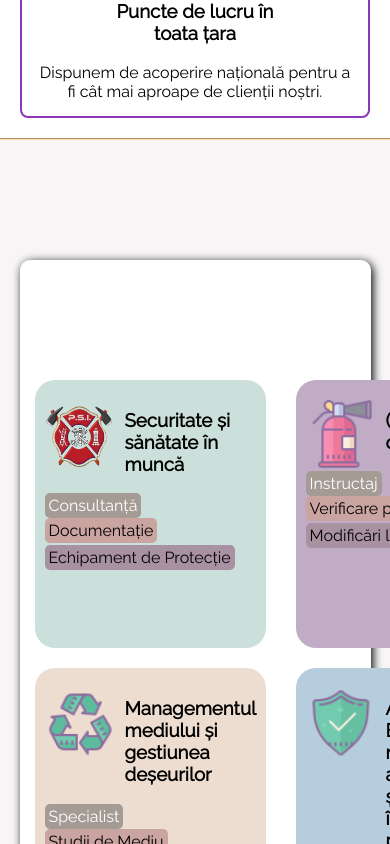
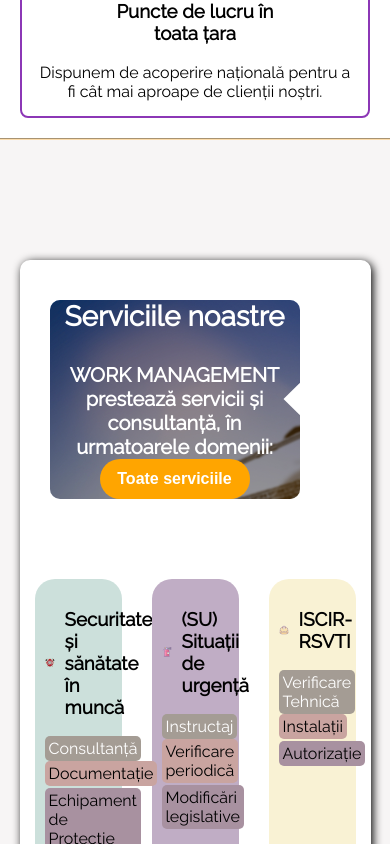
Before and after one commit to bmarcu13/work-management-website, a React (Create React App) app: page / in a window 390 px wide. Shown: the part 1460-2304 px from the top of the page. Built offline with nearby package versions, Linux system fonts and the light colour scheme.

Commit message:
Fixed image responsiveness

```diff
--- a/src/Components/ServicesMainPage/ServicesMainPage.css
+++ b/src/Components/ServicesMainPage/ServicesMainPage.css
@@ -1,6 +1,6 @@
 .services-page-container {
     width: 100%;
-    height: calc(100vh);
+    min-height: calc(100vh);
     padding-top: 120px;
     background: #f7f5f5;
     border-top: 2px groove rgb(252, 220, 171);
@@ -11,7 +11,6 @@
     display: flex;
     flex-direction: row;
     height: 90%;
-    max-height: 700px;
     max-width: 1200px;
     width: 90%;
     background-color: white;
@@ -49,7 +48,8 @@
 .cards-container .card-section {
     flex: 2;
     display: grid;
-    grid-template-columns: repeat(3, 1fr);
+    grid-template-columns: repeat(3, minmax(10px, 1fr));
+    grid-auto-rows: 1fr;
     margin-top: 40px;
     margin-bottom: 40px;
     row-gap: 20px;
@@ -63,6 +63,7 @@
     border-radius: 20px;
     padding: 10px;
     flex: 1;
+    min-height: 250px;
 }
 
 .card-section .card-wrapper:hover {
@@ -85,8 +86,18 @@
     cursor: pointer;
     border: 2px solid black;
 }
+@media screen and (max-width: 1150px) and (min-width: 920px) {
+    .cards-container .card-section {
+        flex: 2;
+        display: grid;
+        grid-template-columns: repeat(2, minmax(10px, 1fr));
+        margin-top: 40px;
+        margin-bottom: 40px;
+        row-gap: 20px;
+    }
+}
 
-@media (max-width: 780px) {
+@media (max-width: 920px) {
     .services-page-container .cards-container {
         display: flex;
         flex-direction: column;
@@ -94,6 +105,6 @@
 
     .cards-container .card-section {
         display: grid;
-        grid-template-rows: repeat(2, 1fr);
+        grid-template-rows: repeat(2, minmax(10px, 1fr));
     }
 }
--- a/src/Components/ServicesMainPage/ServicesMainPage.js
+++ b/src/Components/ServicesMainPage/ServicesMainPage.js
@@ -100,11 +100,30 @@
                     height: "fit-content",
                 }}
             >
-                <img
-                    src={cardData.card_icon}
-                    style={{ width: "70px", height: "70px", marginTop: "10px" }}
-                ></img>
-                <h3 style={{ marginLeft: "10px" }}>{cardData.name}</h3>
+                <div
+                    style={{
+                        width: "calc(30% - 10px)",
+                        aspectRatio: "1",
+                        position: "relative",
+                        marginRight: "10px",
+                    }}
+                >
+                    <img
+                        src={cardData.card_icon}
+                        style={{
+                            position: "absolute",
+                            width: "100%",
+                            height: "auto",
+                            margin: "auto",
+                            top: 0,
+                            bottom: 0,
+                            right: 0,
+                            left: 0,
+                        }}
+                    ></img>
+                </div>
+
+                <h3 style={{ width: "70%" }}>{cardData.name}</h3>
             </div>
             <div className="key-words">
                 <p
```
